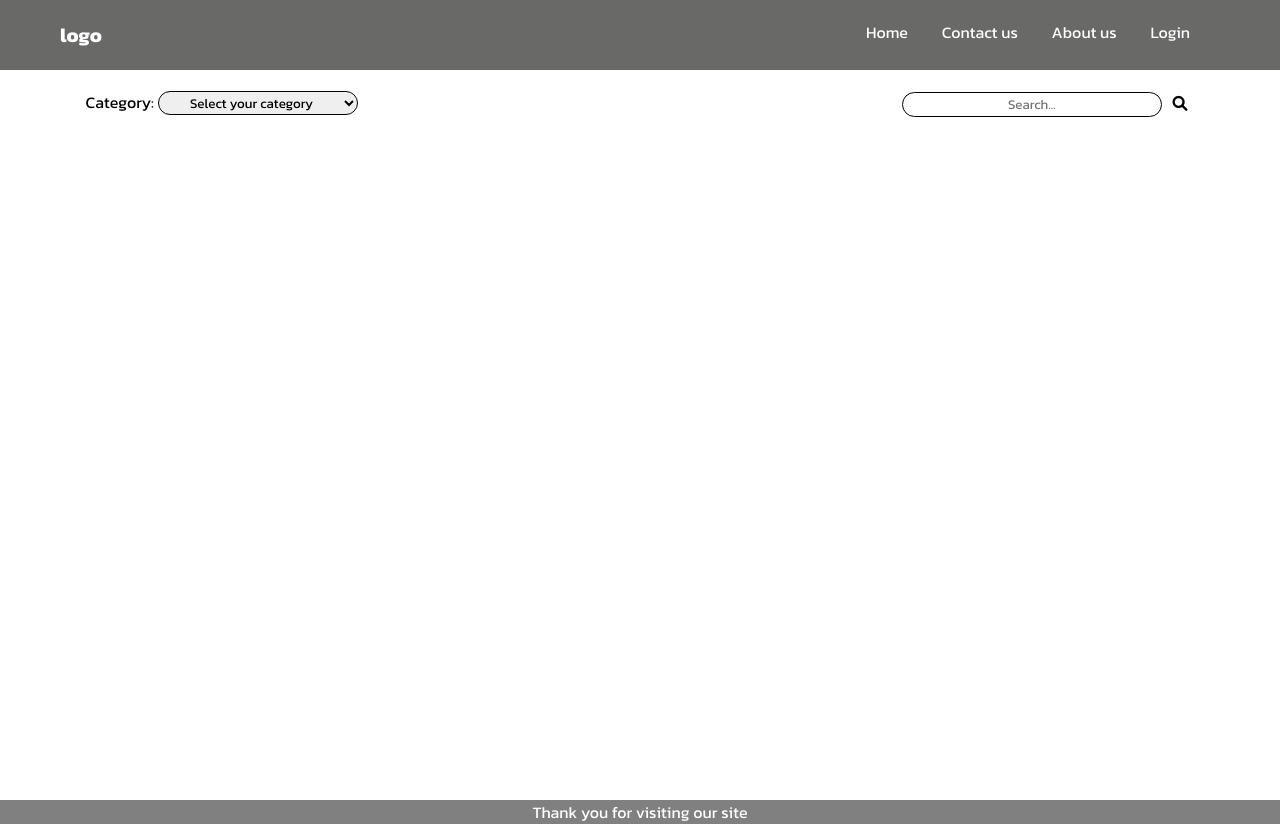
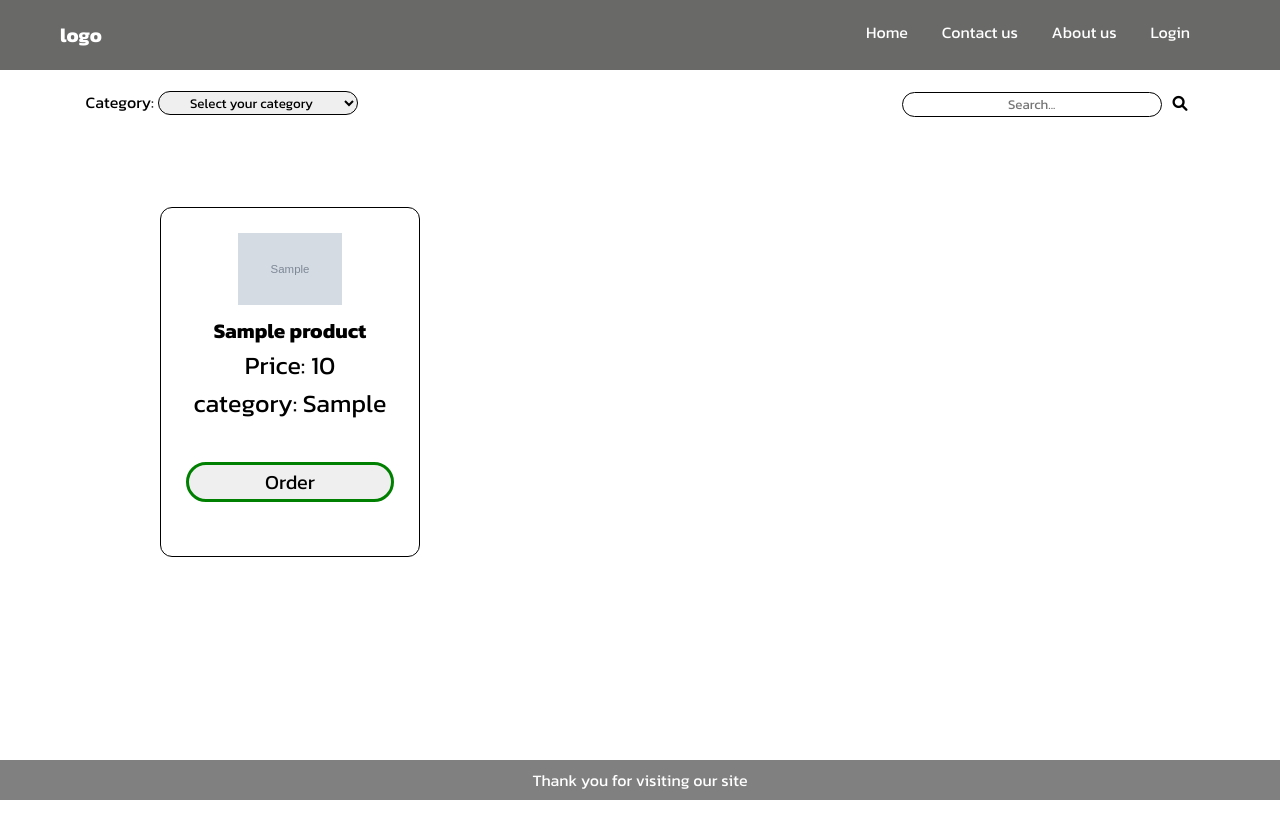
Before and after one commit to Bishal-Bhandari01/college_project, a PHP site: page / in a window 1280 px wide. After the commit the page ends 800 px from the top, so only its background shows below. Run offline with PHP 8.4, Linux system fonts and the light colour scheme; tables that the repository leaves empty or names only in its code hold one stand-in row (values such as "Sample post"); grey boxes marked "Sample" are stand-in pictures.

Commit message:
made card for user and on category

```diff
--- a/assets/css/main.css
+++ b/assets/css/main.css
@@ -1,9 +1,9 @@
-*{
+* {
   margin: 0;
   padding: 0;
   box-sizing: border-box;
   text-decoration: none;
-    font-family: 'Kanit',sans-serif;
+  font-family: "Kanit", sans-serif;
 }
 .max-width {
   max-width: 1300;
@@ -12,7 +12,7 @@
   display: flex;
   justify-content: space-between;
 }
-.navbar{
+.navbar {
   position: fixed;
   width: 100%;
   z-index: 999;
@@ -20,62 +20,93 @@
   padding: 20px 0;
   color: #fff;
 }
-.logo{
+.logo {
   font-size: 20px;
   font-weight: bold;
 }
-ul{
+ul {
   float: right;
   margin-bottom: 5px;
 }
 
-ul li{
+ul li {
   display: inline-block;
 }
-ul li a{
+ul li a {
   margin-right: 30px;
   color: #fff;
 }
 
 /* home start here */
-.home{
-    overflow: hidden;
-    padding:7% 2%;
+.home {
+  padding: 7% 2%;
   width: 100%;
-    height: 100vh;
 }
-#shoe_category{
+#shoe_category {
   width: 200px;
   text-align: center;
   border: 1px solid #000;
-    border-radius:60px;
+  border-radius: 60px;
 }
-.search{
+.search {
   float: right;
 }
-.search #searchinput{
+.search #searchinput {
   width: 260px;
   height: 25px;
   text-align: center;
   border-radius: 30px;
   border: 1px solid #000;
 }
-.search .search-btn{
+.search .search-btn {
   border-radius: 30px;
   width: 29px;
   height: 28px;
   color: black;
-    font-size:15px;
+  font-size: 15px;
   background: transparent;
-    border:none;
+  border: none;
   cursor: pointer;
 }
 
-
+/* Card styling here */
+.someCard {
+  display: grid;
+  grid-template-columns: auto auto auto auto;
+  margin-bottom: 50px;
+}
+.card {
+    border-radius: 12px;
+    width: 260px;
+    height: 350px;
+    border: 1px solid black;
+    padding: 25px;
+    font-size: 25px;
+    text-align: center;
+}
+.orderbtn{
+    margin-top: 40px;
+    width: 100%;
+    height: 40px;
+    font-size: 20px;
+    border-radius: 30px;
+    border: 3px solid green;
+}
+.orderbtn:hover{
+    background-color:green;
+    color: #fff;
+}
 
 /* footer styling */
 .footer {
+  width: 100%;
+  height: 40px;
+  display: flex;
+  justify-content: center;
+  align-items: center;
   background-color: gray;
   color: #fff;
   text-align: center;
+  position: fixed;
+  bottom: 0;
 }
--- a/index.html
+++ b/index.php
@@ -1,5 +1,7 @@
+<?php include './dbconn.php' ?>
 <!DOCTYPE html>
 <html lang="en">
+
 <head>
     <meta charset="UTF-8">
     <meta http-equiv="X-UA-Compatible" content="IE=edge">
@@ -14,10 +16,10 @@
     <!-- Font Awesome -->
     <link rel="stylesheet" href="https://cdnjs.cloudflare.com/ajax/libs/font-awesome/6.0.0/css/all.css" integrity="sha512-E+53kXnJyuZFSz75xSmTfCpUNj3gp9Bd80TeQQMTPJTVWDRHPOpEYczGwWtsZXvaiz27cqvhdH8U+g/NMYua3A==" crossorigin="anonymous" referrerpolicy="no-referrer" />
 </head>
+
 <body>
 
-    <nav class="navbar"
-    style="border-radius: 0px;">
+    <nav class="navbar" style="border-radius: 0px;">
         <div class="max-width">
             <div class="logo">
                 <p>logo</p>
@@ -58,6 +60,38 @@
                     <i class="fas fa-search"></i>
                 </button>
             </div>
+
+        </div>
+    </section>
+
+    <section class="someCard"
+    style="
+        margin-left: 100px;
+    ">
+        <div class="max-width">
+            <?php
+
+            $selected_query = "SELECT * FROM product";
+            $result = mysqli_query($conn, $selected_query);
+            if (mysqli_num_rows($result)) {
+                while ($row = mysqli_fetch_assoc($result)) {
+
+            ?>
+                    <div class="card">
+                        <img src="./assets/pictures/<?php echo $row['image'] ?>" style="width:50%; height: 24%">
+                        <div class="container">
+                            <h5><?php echo $row['product_name'] ?></h5>
+                            <p>Price: <?php echo $row['product_price'] ?></p>
+                            <p>category: <?php echo $row['category'] ?></p>
+                        </div>
+                        <button class="orderbtn">
+                            Order
+                        </button>
+                    </div>
+            <?php
+                }
+            }
+            ?>
         </div>
     </section>
 
@@ -69,4 +103,5 @@
 
     <script src="./assets/js/main.js"></script>
 </body>
+
 </html>
```
Also changed, not shown: addcategory.php (+4 -4 lines). Lines whose indentation alone changed are shown as unchanged.
